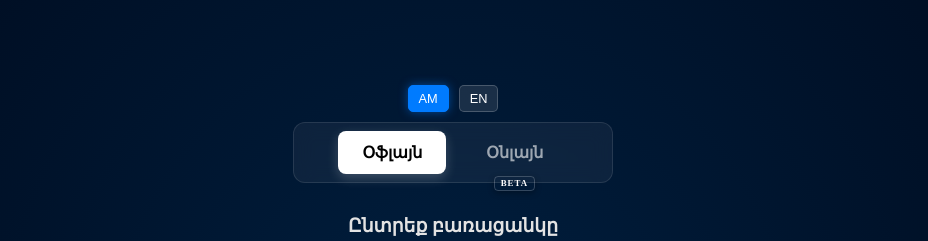
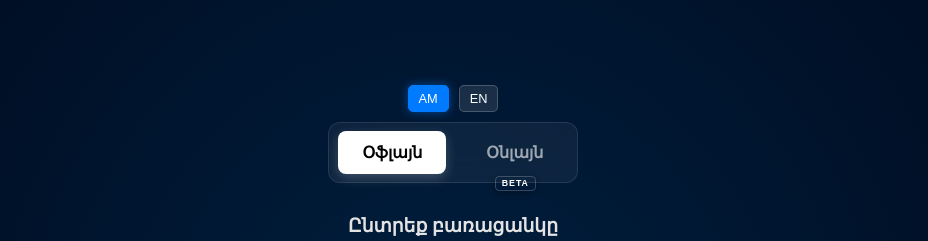
Before and after one commit to RafJlavyan/spy-app-fr, a React (Vite) app: page / in a window 1280 px wide. Shown: the top 241 px of the page, without its empty margins (187-1115 px from the left). Built offline with nearby package versions, Linux system fonts and the light colour scheme.

Commit message:
fix styles

```diff
--- a/src/components/ModeSelector/index.tsx
+++ b/src/components/ModeSelector/index.tsx
@@ -18,12 +18,12 @@ export const ModeSelector = ({ mode, onChange }: ModeSelectorProps) => {
         {t("offline")}
       </button>
       <button
-        className={`${styles.modeButton} ${mode === "online" ? styles.active : ""}`}
+        className={`${styles.modeButton} ${styles.onlineButton} ${mode === "online" ? styles.active : ""}`}
         onClick={() => onChange("online")}
       >
         {t("online")}
+        <p className={styles.betaTag}>BETA</p>
       </button>
-      <p className={styles.betaTag}>BETA</p>
     </div>
   );
 };
--- a/src/components/ModeSelector/styles.module.scss
+++ b/src/components/ModeSelector/styles.module.scss
@@ -7,7 +7,7 @@
   border-radius: 12px;
   backdrop-filter: blur(10px);
   border: 1px solid rgba(255, 255, 255, 0.1);
-  width: 320px;
+  width: 100%;
 }
 
 .modeButton {
@@ -45,10 +45,14 @@
   }
 }
 
+.onlineButton {
+  position: relative;
+}
+
 .betaTag {
   position: absolute;
-  bottom: -9px;
-  right: 77px;
+  bottom: -17px;
+  right: 30%;
   color: #fff;
   padding: 2px 6px;
   border-radius: 4px;
```
